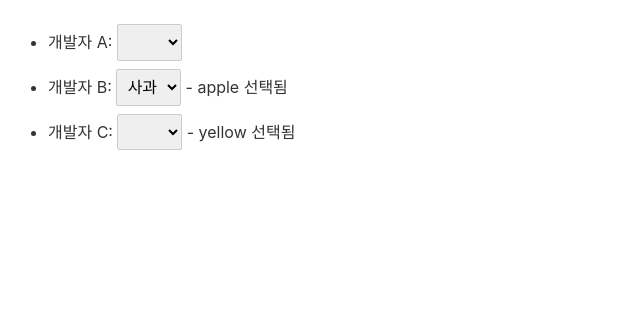
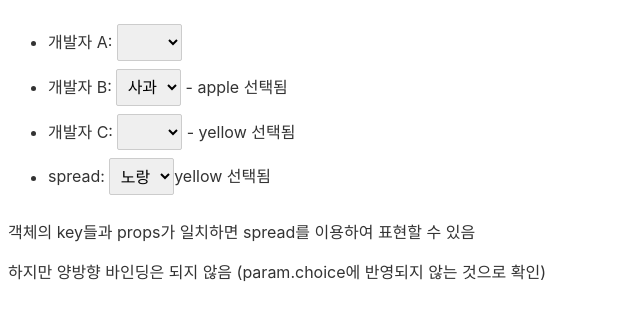
Before and after one commit to zldnlto/Svelte_Tutorial, a Svelte app: page / in a window 1280 px wide. Shown: the top 320 px of the page, without its empty margins (0-640 px from the left). Built offline with nearby package versions, Linux system fonts and the light colour scheme.

Commit message:
Chp8_ spread 예제

```diff
--- a/src/Container/Chp8.svelte
+++ b/src/Container/Chp8.svelte
@@ -10,10 +10,26 @@
         {code: "green", desc: "초록"},
         {code: "orange", desc: "주황"},
   ]
+
+  let param = {
+    choice: "yellow",
+    list: [
+      {code: "red", desc: "빨강"},
+        {code: "yellow", desc: "노랑"},
+        {code: "green", desc: "초록"},
+        {code: "orange", desc: "주황"},
+    ]
+  }
+
+  console.log({...param})
 </script>
 
 <ul>
   <li>개발자 A: <CustomSelect /></li>
   <li>개발자 B: <CustomSelect bind:choice={fruit} /> - {fruit} 선택됨</li>
   <li>개발자 C: <CustomSelect list={colorList} bind:color={color} /> - {color} 선택됨 </li>
+  <li>spread: <CustomSelect {...param}/>{param.choice} 선택됨</li>
 </ul>
+
+<p>객체의 key들과 props가 일치하면 spread를 이용하여 표현할 수 있음</p>
+<p>하지만 양방향 바인딩은 되지 않음 (param.choice에 반영되지 않는 것으로 확인)</p>
```
